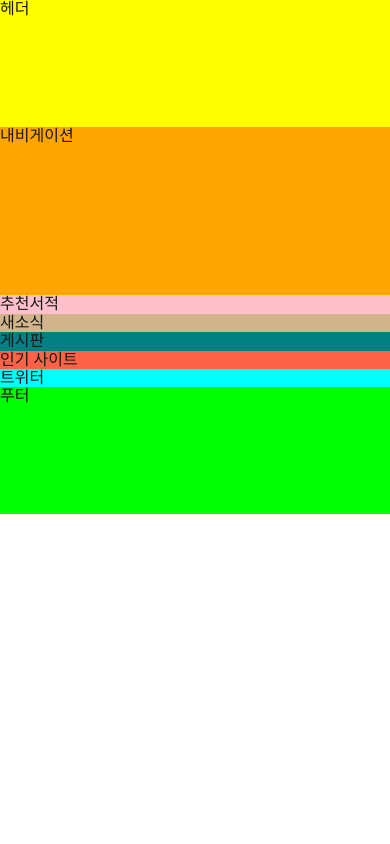
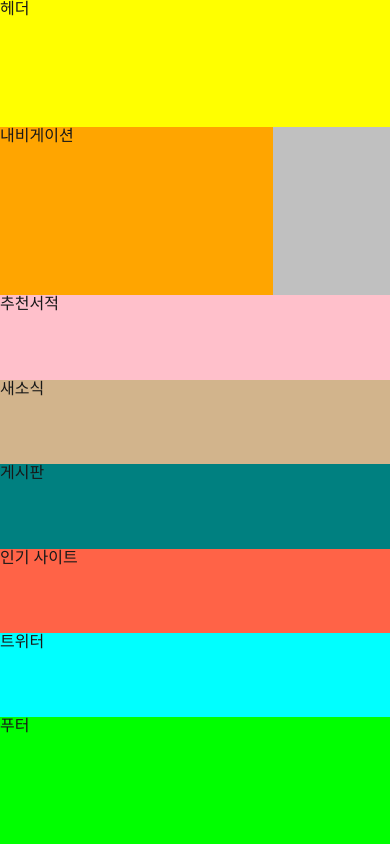
Before and after one commit to millebj/RWD, a plain HTML site: page start/index.html in a window 390 px wide. Drawn offline with Linux system fonts and the light colour scheme; a web font is replaced by a local one.

Commit message:
모바일 및 데스크탑 레이아웃

```diff
--- a/start/css/layout/desktop.css
+++ b/start/css/layout/desktop.css
@@ -3,3 +3,33 @@
 body{
   font-size: 1.4rem;
 }
+
+.container{
+  flex-flow: column nowrap;
+  align-items: center;
+}
+.appHeader, .appMain{
+  width: 1000px;
+}
+.appNavigation, .appFooter{
+  width: 100%;
+}
+.appMain{
+  flex-flow: row wrap;
+  justify-content: space-between;
+}
+.book{
+  width: 320px;
+}
+.news{
+  width: 660px;
+}
+.board{
+  width: 320px;
+}
+.favorite{
+  width: 240px;
+}
+.twitter{
+  width: 400px;
+}
--- a/start/css/layout/layout.css
+++ b/start/css/layout/layout.css
@@ -2,6 +2,7 @@
 
 .container{
   background-color: silver;
+  display: flex;
 }
 
 /* header */
@@ -20,6 +21,7 @@
 .appMain{
   background: blue;
   height: 50vh;
+  display: flex;
 }
 /* book */
 .book{
--- a/start/css/layout/mobile.css
+++ b/start/css/layout/mobile.css
@@ -3,3 +3,21 @@
 body{
   font-size: 1.6rem;
 }
+
+.container{
+  flex-flow: row wrap;
+}
+
+.appHeader, .appMain, .appFooter{
+  width: 100%;
+}
+
+.appNavigation{
+  width: 70%;
+}
+.appMain{
+  flex-flow: row wrap;
+}
+.book, .news, .board, .favorite, .twitter{
+  width: 100%;
+}
--- a/start/index.html
+++ b/start/index.html
@@ -15,7 +15,7 @@
   <div class="container">
     <header class="appHeader">헤더</header>
     <nav class="appNavigation">내비게이션</nav>
-    <main class="appMail">
+    <main class="appMain">
       <section class="book">추천서적</section>
       <section class="news">새소식</section>
       <section class="board">게시판</section>
```
